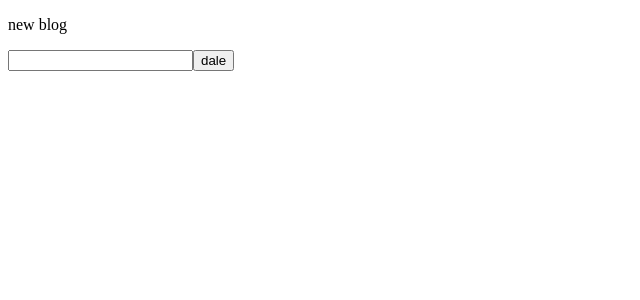
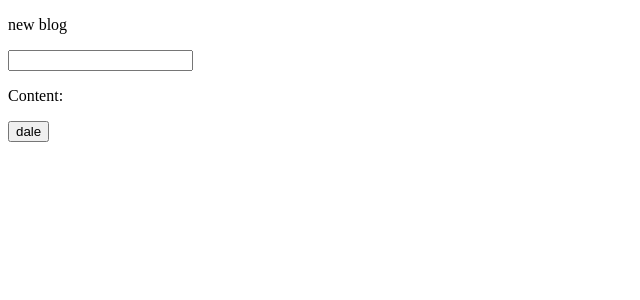
Before and after one commit to ricardobaumann/next-sandbox, a Next.js app: page /blog/new in a window 1280 px wide. Shown: the top 300 px of the page, without its empty margins (0-640 px from the left). Built offline with nearby package versions, Linux system fonts and the light colour scheme.

Commit message:
testing form submission

```diff
--- a/app/blog/new/page.tsx
+++ b/app/blog/new/page.tsx
@@ -1,10 +1,24 @@
-import createNewBlog from "../../lib/users/add-blog";
+'use client'
+//import createNewBlog from "../../lib/users/add-blog";
+import {useState} from "react";
+import save from "../../lib/users/save-user";
 
 export default function NewBlog() {
+    const [content, setContent] = useState("");
+
+    function handleSubmit(event: React.FormEvent<HTMLFormElement>) {
+        event.preventDefault();
+        save(content);
+    }
+
     return <>
         <p>new blog</p>
-        <form action={createNewBlog}>
-            <input type={"text"} id={"content"} required={true} name={"content"}/>
+        <form onSubmit={event => handleSubmit(event)}>
+            <input type={"text"} id={"content"} required={true}
+                   name={"content"}
+                   onChange={event => setContent(event.target.value)}
+                   value={content}/>
+            <p>Content: {content}</p>
             <button type={"submit"}>dale</button>
         </form>
     </>
--- /dev/null
+++ b/app/lib/users/save-user.ts
@@ -0,0 +1,3 @@
+export default async function save(content:string) {
+    throw new Error("failed");
+}
```
Also changed, not shown: 2 other files (tests, documents, lock files or other folders).
